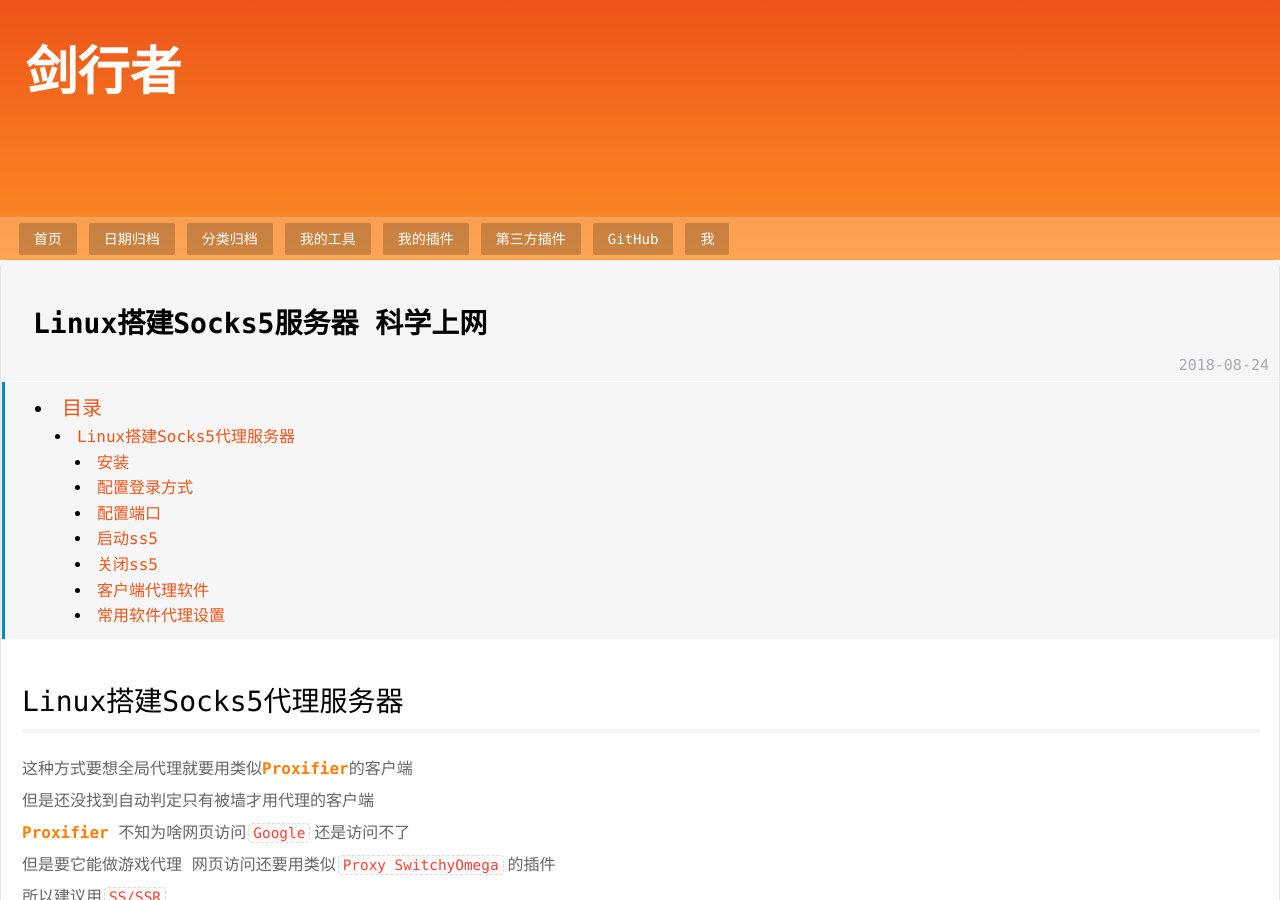
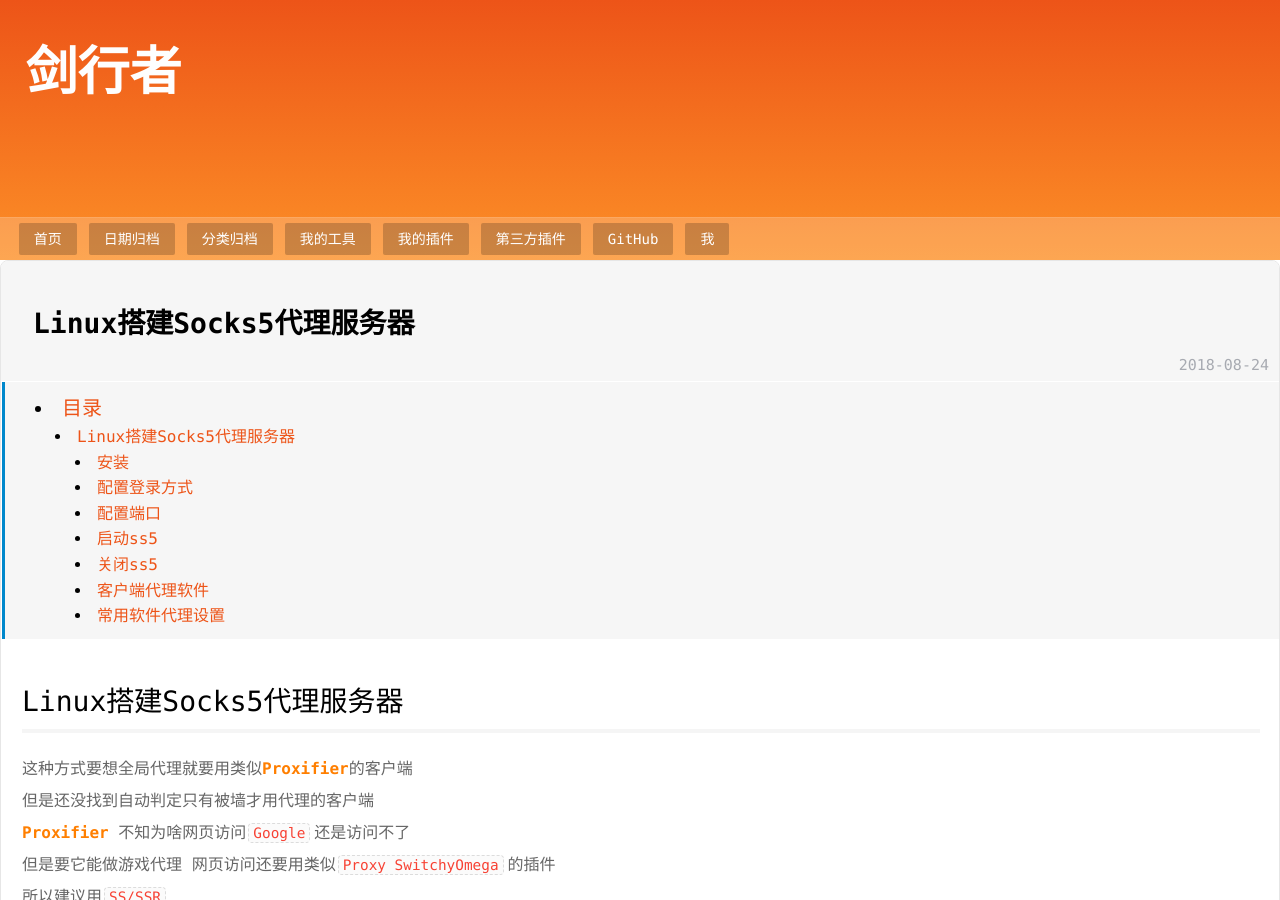
Before and after one commit to psvmc/myblog_jekyll, a Jekyll site: the page built from _posts/2018-08-24-linux-ss5.md, in a window 1280 px wide and 900 px high. Built offline with Jekyll 4.4.1, drawn with Linux system fonts in a browser that asks for light colours; comment, search, counter and statistics services are not loaded.

Commit message:
文章更新

```diff
--- a/_posts/2018-08-24-linux-ss5.md
+++ b/_posts/2018-08-24-linux-ss5.md
@@ -1,7 +1,7 @@
 ---
 layout: post
-title: Linux搭建Socks5服务器 科学上网
-description: Linux搭建Socks5服务器 科学上网
+title: Linux搭建Socks5代理服务器
+description: Linux搭建Socks5代理服务器
 keywords: linux 科学上网
 categories:
         - linux
```
